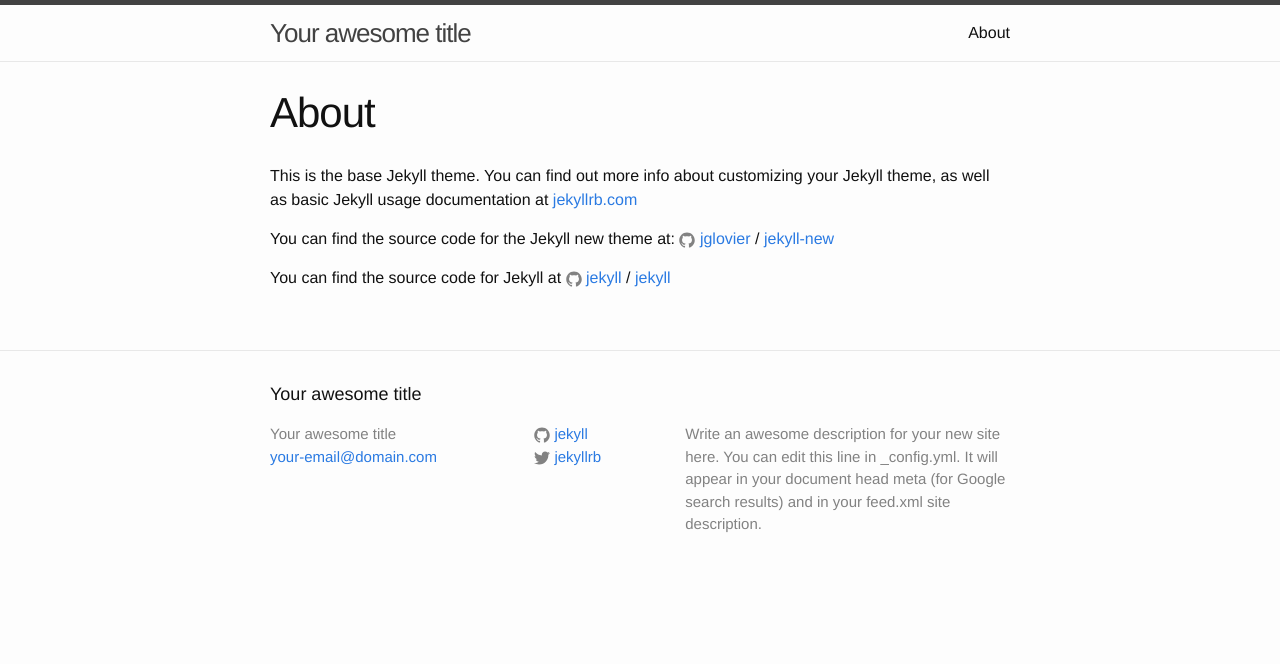
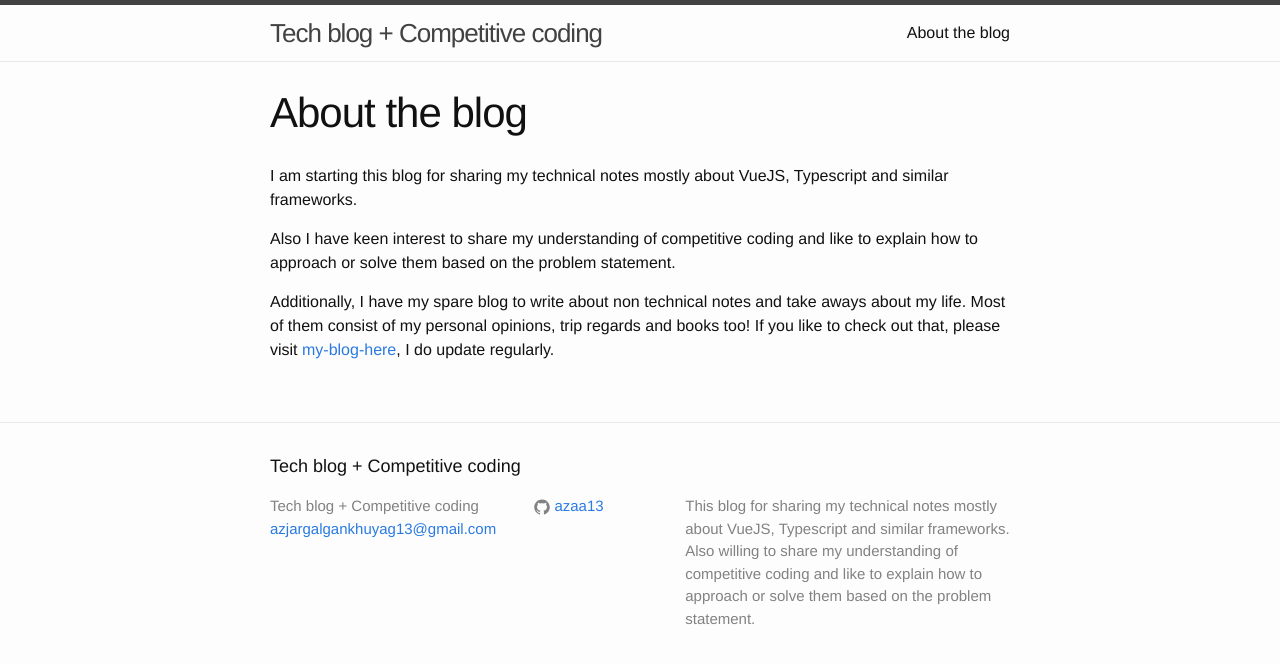
Before and after one commit to azaa13/azaa13.github.io, a Jekyll site: the page built from about.md, in a window 1280 px wide. Shown: the top 664 px of the page. Built offline with Jekyll 4.4.1, drawn with Linux system fonts in a browser that asks for light colours.

Commit message:
update about page

```diff
--- a/_config.yml
+++ b/_config.yml
@@ -6,16 +6,21 @@
 # 'jekyll serve'. If you change this file, please restart the server process.
 
 # Site settings
-title: Your awesome title
-email: your-email@domain.com
+title: Tech blog + Competitive coding
+email: azjargalgankhuyag13@gmail.com
 description: > # this means to ignore newlines until "baseurl:"
-  Write an awesome description for your new site here. You can edit this
-  line in _config.yml. It will appear in your document head meta (for
-  Google search results) and in your feed.xml site description.
-baseurl: "" # the subpath of your site, e.g. /blog
+
+  This blog for sharing my technical notes mostly about VueJS, Typescript and similar frameworks.
+  Also willing to share my understanding of competitive coding and like to explain how to approach or solve them based on the problem statement.
+
+
+#   Write an awesome description for your new site here. You can edit this
+#   line in _config.yml. It will appear in your document head meta (for
+#   Google search results) and in your feed.xml site description.
+# baseurl: "" # the subpath of your site, e.g. /blog
 url: "http://yourdomain.com" # the base hostname & protocol for your site
-twitter_username: jekyllrb
-github_username:  jekyll
+# twitter_username: jekyllrb
+github_username:  azaa13
 
 # Build settings
 markdown: kramdown
--- a/_includes/footer.html
+++ b/_includes/footer.html
@@ -1,4 +1,4 @@
-<footer class="site-footer">
+  <footer class="site-footer">
 
   <div class="wrapper">
 
@@ -19,12 +19,6 @@
             {% include icon-github.html username=site.github_username %}
           </li>
           {% endif %}
-
-          {% if site.twitter_username %}
-          <li>
-            {% include icon-twitter.html username=site.twitter_username %}
-          </li>
-          {% endif %}
         </ul>
       </div>
 
--- a/_layouts/default.html
+++ b/_layouts/default.html
@@ -1,7 +1,7 @@
 <!DOCTYPE html>
 <html>
-
   {% include head.html %}
+  <!-- {% include intro.html %} -->
 
   <body>
 
--- a/about.md
+++ b/about.md
@@ -1,15 +1,12 @@
 ---
 layout: page
-title: About
+title: About the blog
 permalink: /about/
 ---
 
-This is the base Jekyll theme. You can find out more info about customizing your Jekyll theme, as well as basic Jekyll usage documentation at [jekyllrb.com](http://jekyllrb.com/)
+I am starting this blog for sharing my technical notes mostly about VueJS, Typescript and similar frameworks.
 
-You can find the source code for the Jekyll new theme at:
-{% include icon-github.html username="jglovier" %} /
-[jekyll-new](https://github.com/jglovier/jekyll-new)
+  Also I have keen interest to share my understanding of competitive coding and like to explain how to approach or solve them based on the problem statement.
 
-You can find the source code for Jekyll at
-{% include icon-github.html username="jekyll" %} /
-[jekyll](https://github.com/jekyll/jekyll)
+  Additionally, I have my spare blog to write about non technical notes and take aways about my life. Most of them consist of my personal opinions, trip regards and books too!
+  If you like to check out that, please visit [my-blog-here](<https://azaawriting.blogspot.com/>), I do update regularly.
```
